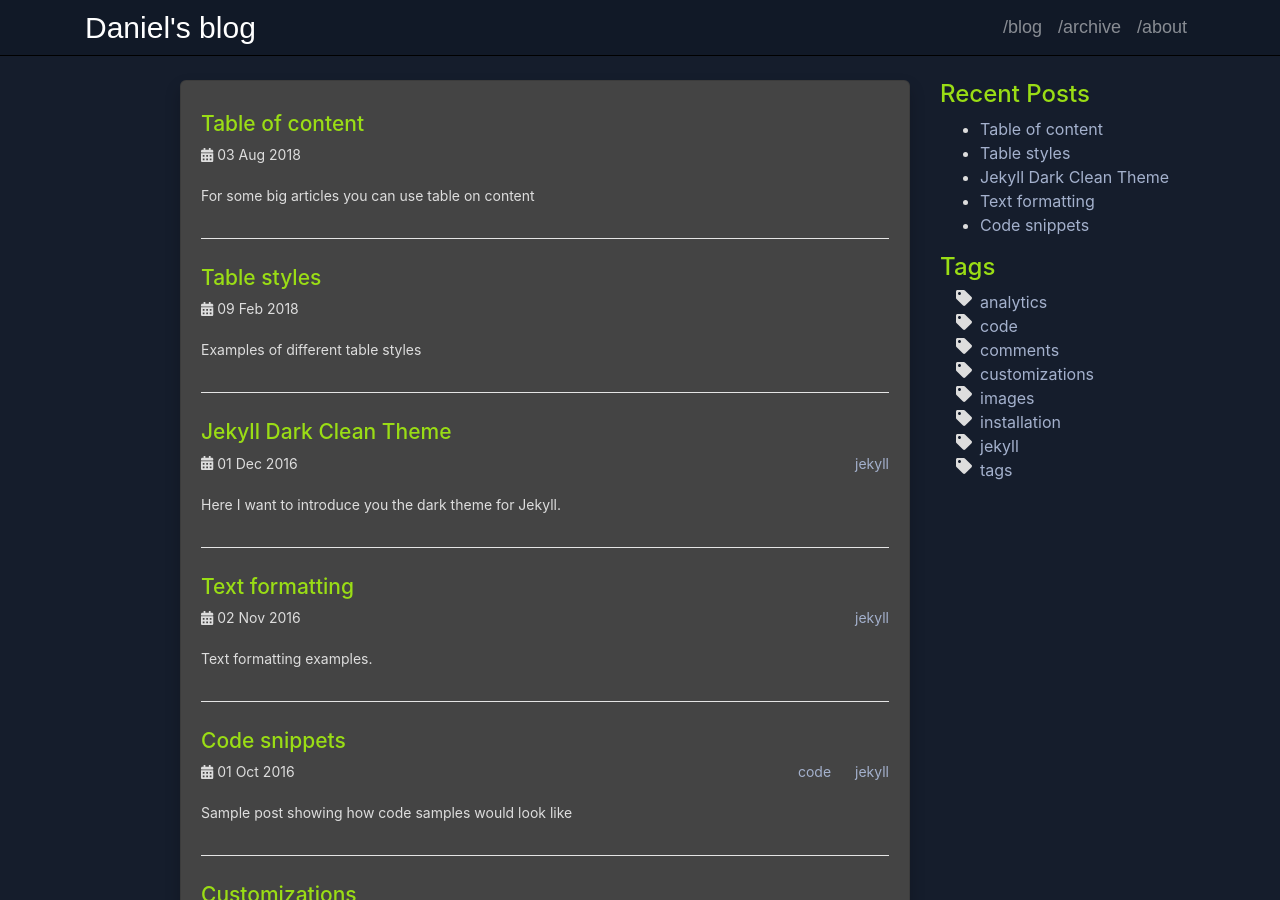
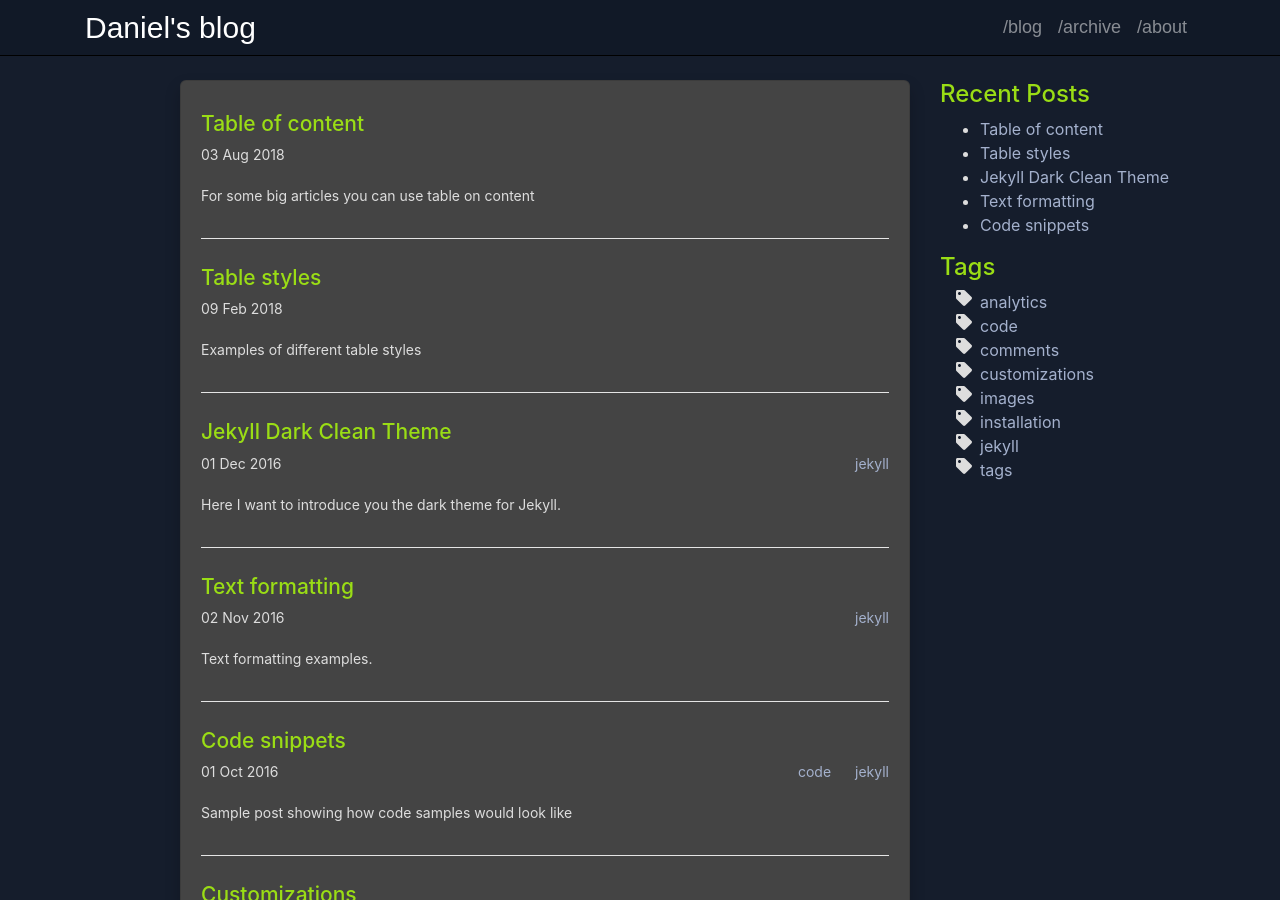
Before and after one commit to danieldavidson/danieldavidson.github.io, a Jekyll site: the page built from index.html, in a window 1280 px wide and 900 px high. Built offline with Jekyll 4.4.1, drawn with Linux system fonts in a browser that asks for light colours.

Commit message:
Update home.html

```diff
--- a/_layouts/home.html
+++ b/_layouts/home.html
@@ -11,7 +11,7 @@ layout: page
 
 <div class="post-meta">
     <div class="post-time">
-        <i class="fa fa-calendar-alt"></i>
+        <!--<i class="fa fa-calendar-alt"></i>-->
         <time datetime='{{ post.date | date: "%Y-%m-%d" }}'>{{ post.date | date_to_string }}</time>
     </div>
     <ul>
```
